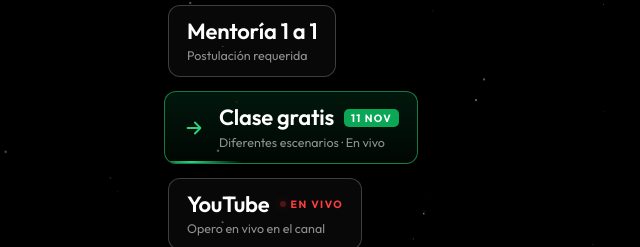
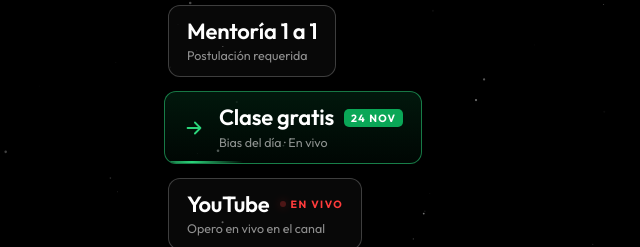
Before and after one commit to xanderacademypro-source/home, a plain HTML site: page index.html in a window 1280 px wide. Shown: the part 459-706 px from the top of the page, 256-896 px from the left. Drawn offline with Linux system fonts and the light colour scheme.

Commit message:
Add files via upload

```diff
--- a/index.html
+++ b/index.html
@@ -6,7 +6,7 @@
 <meta name="theme-color" content="#000000">
 <meta name="facebook-domain-verification" content="h7gw6obwsjxu5i9kw7o26n4ryb60q0" />
 <title>Xander.sg · Trading en vivo y clase gratis</title>
-<meta name="description" content="Opera en vivo con Xander en YouTube y regístrate a la clase gratis: Diferentes escenarios con mi estrategia.">
+<meta name="description" content="Opera en vivo con Xander en YouTube y regístrate a la clase gratis: Cómo determinar mi bias del día.">
 <link rel="preconnect" href="https://fonts.googleapis.com">
 <link rel="preconnect" href="https://fonts.gstatic.com" crossorigin>
 <link href="https://fonts.googleapis.com/css2?family=Outfit:wght@300;400;500;600;700;800&display=swap" rel="stylesheet">
@@ -133,8 +133,8 @@
     <a class="link featured" href="https://clasegratis.xanderacademypro.com" target="_blank" rel="noopener">
       <svg class="arrow" viewBox="0 0 24 24" fill="none" stroke="currentColor" stroke-width="2" stroke-linecap="round" stroke-linejoin="round"><path d="M5 12h14M13 6l6 6-6 6"/></svg>
       <span>
-        <span class="t">Clase gratis <span class="tag-free">11 NOV</span></span>
-        <span class="s" style="display:block">Diferentes escenarios · En vivo</span>
+        <span class="t">Clase gratis <span class="tag-free">24 NOV</span></span>
+        <span class="s" style="display:block">Bias del día · En vivo</span>
       </span>
     </a>
 
```
